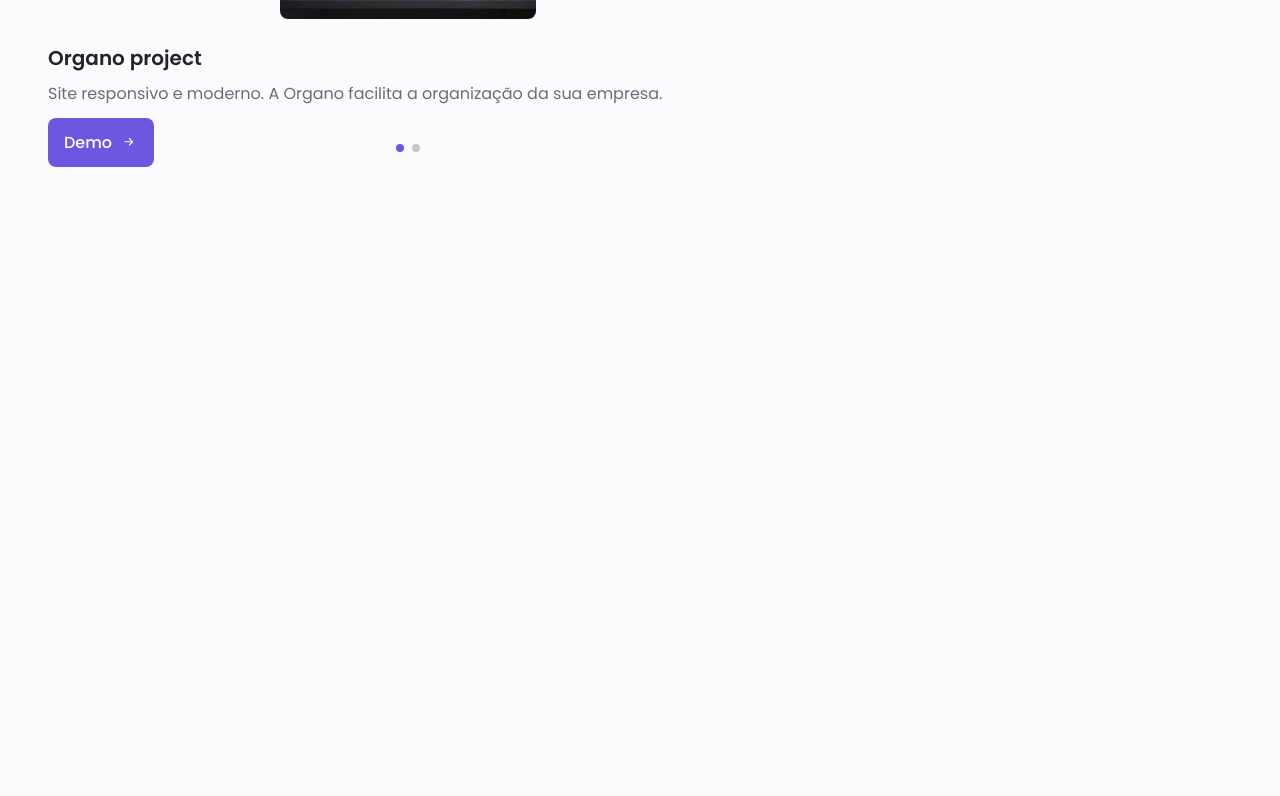
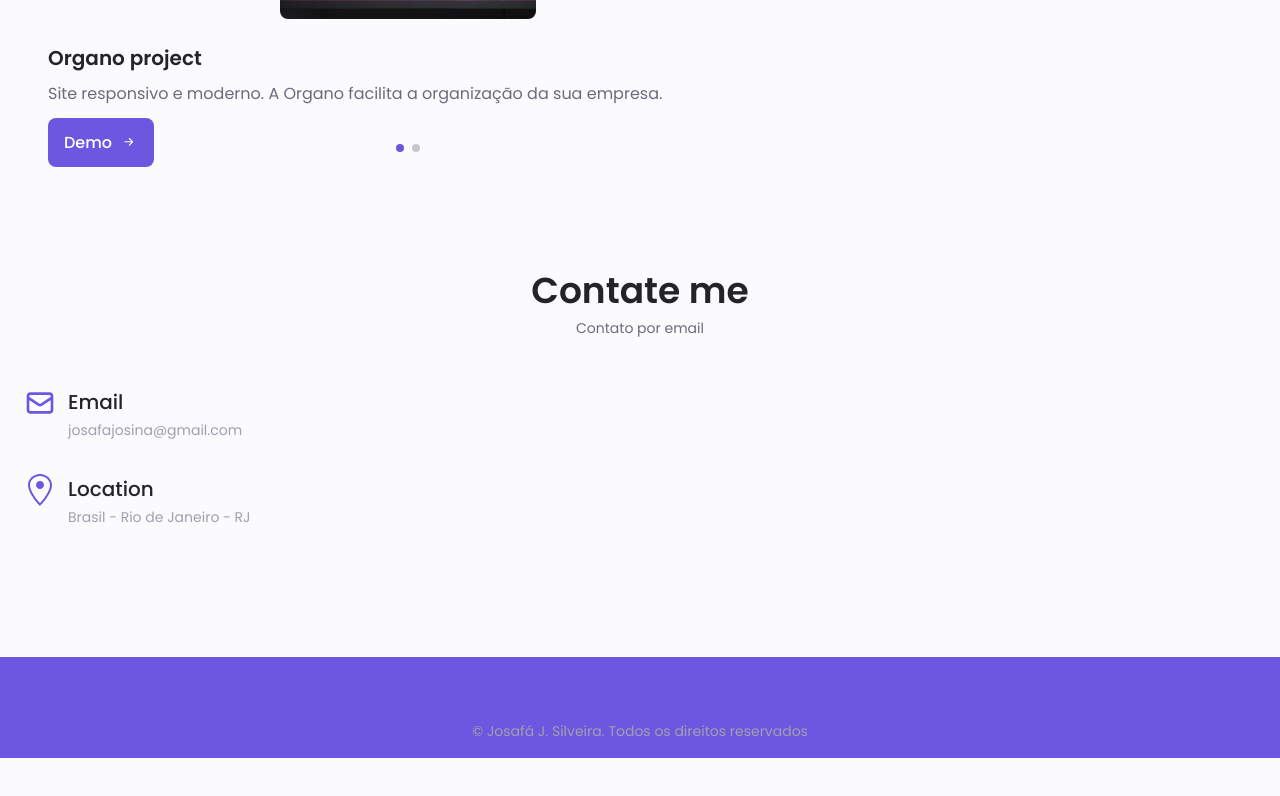
Before and after one commit to FAFAzin/portifolio_profissional, a React (Vite) app: page / in a window 1280 px wide. Shown: the part 3468-4264 px from the top of the page. Before the commit the page ends 3747 px from the top, so only its background shows below. Built offline with nearby package versions, Linux system fonts and the light colour scheme.

Commit message:
Interface finalizada

```diff
--- a/src/App.jsx
+++ b/src/App.jsx
@@ -5,6 +5,7 @@ import Navbar from './components/Navbar';
 import Home from './components/Home';
 import About from './components/About';
 import Main from './components/Main';
+import Footer from './components/Footer';
 
 function App() {
 
@@ -12,6 +13,7 @@ function App() {
     <div>
       <Navbar />
       <Main />
+      <Footer />
     </div>
   )
 }
--- /dev/null
+++ b/src/components/Contatos/Contato.css
@@ -0,0 +1,45 @@
+.contact__container {
+    row-gap: 3rem;
+}
+
+.contact__information {
+    display: flex;
+    margin-bottom: var(--mb-2);
+}
+
+.contact__icon {
+    font-size: 2rem;
+    color: var(--first-color);
+    margin-right: var(--mb-0-75);
+}
+
+.contact__title {
+    font-size: var(--h3-font-size);
+    font-weight: var(--font-medium);
+}
+
+.contact__subtitle {
+    font-size: var(--small-font-size);
+    color: var(--text-color-light);
+}
+
+.contact__content {
+    background-color: var(--input-color);
+    border-radius: .5rem;
+    padding: .75rem 1rem .25rem;
+}
+
+.contact__label {
+    font-size: var(--smaller-font-size);
+    color: var(--title-color);
+}
+
+.contact__input {
+    width: 100%;
+    background-color: var(--input-color);
+    color: var(--text-color);
+    font-family: var(--body-font);
+    border: none;
+    outline: none;
+    padding: .25rem .5rem .5rem 0;
+}
--- /dev/null
+++ b/src/components/Contatos/index.jsx
@@ -0,0 +1,64 @@
+import React from 'react';
+
+import './Contato.css';
+
+import { HiOutlineMail } from 'react-icons/hi';
+import { GoLocation } from 'react-icons/go';
+
+const Contato = () => {
+    return (
+        <section className="contact section" id="contato">
+            <h2 className="section__title">Contate me</h2>
+            <span className="section__subtitle">Contato por email</span>
+
+            <div className="contact__container container grid">
+                <div>
+                    <div className="contact__information">
+                        <HiOutlineMail className=' contact__icon' />
+
+                        <div>
+                            <h3 className="contact__title">Email</h3>
+                            <span className="contact__subtitle">josafajosina@gmail.com</span>
+                        </div>
+                    </div>
+                    <div className="contact__information">
+                        <GoLocation className='contact__icon' />
+                        <div>
+                            <h3 className="contact__title">Location</h3>
+                            <span className="contact__subtitle">Brasil - Rio de Janeiro - RJ</span>
+                        </div>
+                    </div>
+                </div>
+                {/* Ativar em breve */}
+                {/* <form action="" className="contact__form grid">
+                    <div className="contact__inputs grid">
+                        <div className="contact__content">
+                            <label htmlFor="" className="contact__label">Name: </label>
+                            <input type="text" className="contact__input" />
+                        </div>
+                        <div className="contact__content">
+                            <label htmlFor="" className="contact__label">Email: </label>
+                            <input type="email" className="contact__input" />
+                        </div>
+                    </div>
+                    <div className="contact__content">
+                        <label htmlFor="" className="contact__label">Project</label>
+                        <input type="text" className="contact__input" />
+                    </div>
+                    <div className="contact__content">
+                        <label htmlFor="" className="contact__label">Message</label>
+                        <textarea name="" id="" cols="30" rows="10" className="contact__input"></textarea>
+                    </div>
+                    <div>
+                        <a href="#" className="button button--flex">
+                            Send Message
+                            <i className="fa-solid fa-paper-plane button__icon"></i>
+                        </a>
+                    </div>
+                </form> */}
+            </div>
+        </section>
+    );
+};
+
+export default Contato;
--- /dev/null
+++ b/src/components/Footer/Footer.css
@@ -0,0 +1,53 @@
+.footer {
+    padding-top: 2rem;
+}
+
+.footer__container {
+    row-gap: 1rem;
+}
+
+.footer__bg {
+    background-color: var(--first-color-second);
+    padding: 1rem 0 1rem;
+}
+
+/* .footer__title {
+    font-size: var(--h1-font-size);
+    margin-bottom: var(--mb-0-25);
+}
+
+.footer__subtitle {
+    font-size: var(--small-font-size);
+}
+
+.footer__link {
+    padding: 1rem;
+    row-gap: 1.5rem;
+}
+
+.footer__link:hover {
+    color: var(--first-color-lighter);
+}
+
+.footer__social {
+    font-size: 1.25rem;
+    margin-right: var(--mb-1-5);
+}
+
+.footer__social:hover {
+    color: var(--first-color-lighter);
+} */
+
+.footer__copy {
+    font-size: var(--small-font-size);
+    text-align: center;
+    color: var(--text-color-light);
+    margin-top: var(--mb-3);
+}
+
+/* .footer__title,
+.footer__subtitle,
+.footer__link,
+.footer__social {
+    color: #fff;
+} */
--- /dev/null
+++ b/src/components/Footer/index.jsx
@@ -0,0 +1,21 @@
+import React from 'react';
+import './Footer.css';
+
+const Footer = () => {
+    return (
+        <footer className="footer">
+            <div className="footer__bg">
+                <div className="footer__container container grid">
+                    {/* <div>
+                        <h1 className="footer__title">Josafá</h1>
+                        <span className="footer__subtitle">Frontend developer jr</span>
+                    </div> */}
+                </div>
+
+                <p className="footer__copy">&#169; Josafá J. Silveira. Todos os direitos reservados</p>
+            </div>
+        </footer>
+    );
+};
+
+export default Footer;
--- a/src/components/Main/index.jsx
+++ b/src/components/Main/index.jsx
@@ -5,6 +5,7 @@ import About from '../About'
 import Skills from '../Skills'
 import Qualification from '../Qualification'
 import Portifolio from '../Portifolio'
+import Contato from '../Contatos'
 
 
 const Main = () => {
@@ -25,6 +26,9 @@ const Main = () => {
             <section>
                 <Portifolio />
             </section>
+            <section>
+                <Contato />
+            </section>
         </main>
 
     )
```
